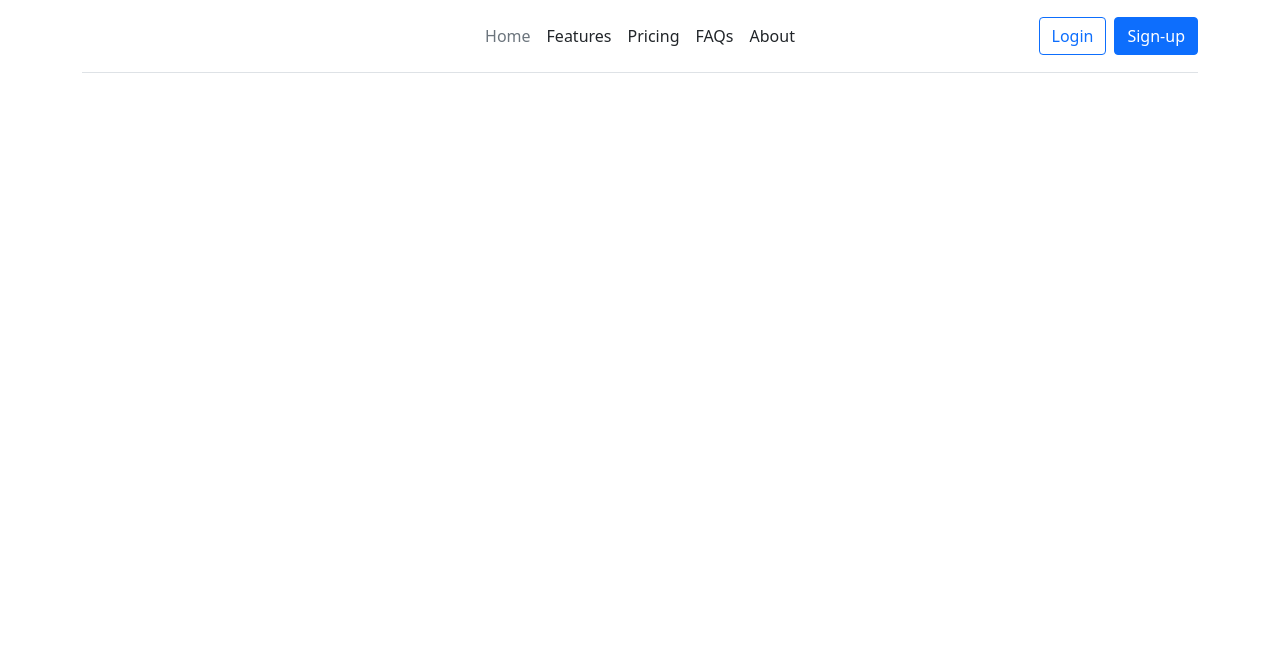
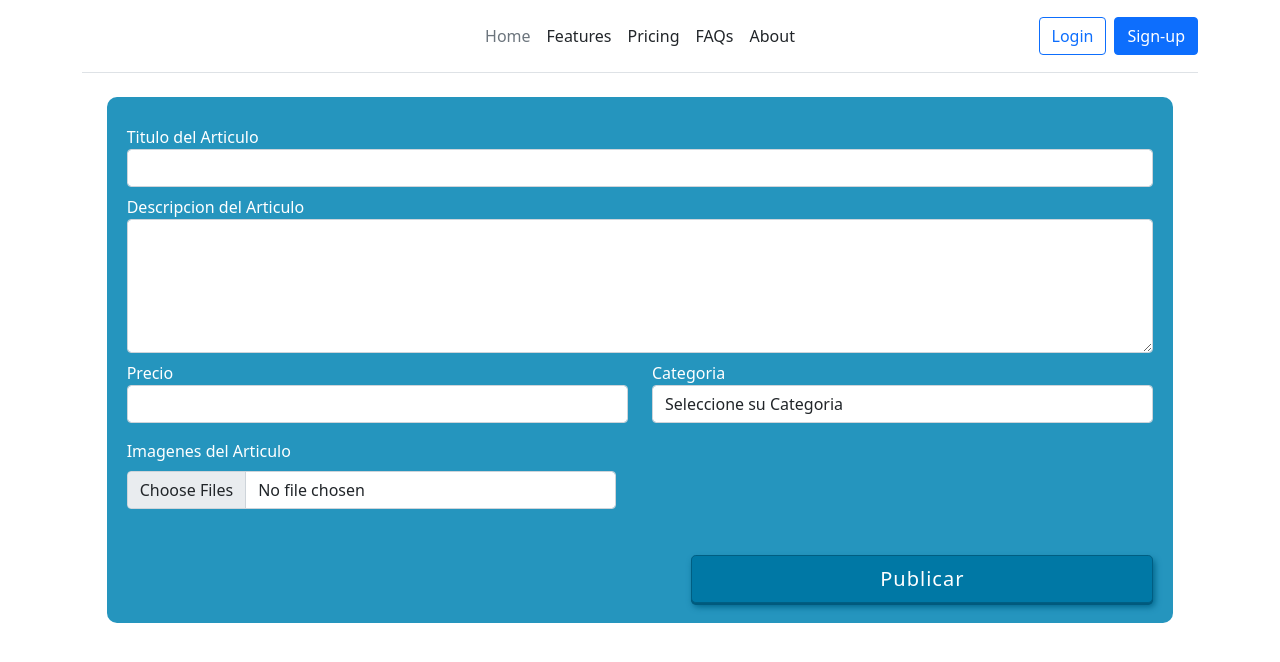
Before and after one commit to JebusAZ/ProyectoInmobiliaria, an Angular app: page / in a window 1280 px wide. Shown: the top 662 px of the page. Built offline with nearby package versions, Linux system fonts and the light colour scheme.

Commit message:
Integracion de formulario de publicacion

```diff
--- a/src/app/app.component.html
+++ b/src/app/app.component.html
@@ -18,3 +18,6 @@
     </div>
   </header>
 </div>
+<div>
+  <app-publish-form></app-publish-form>
+</div>
--- a/src/app/app.module.ts
+++ b/src/app/app.module.ts
@@ -2,10 +2,12 @@ import { NgModule } from '@angular/core';
 import { BrowserModule } from '@angular/platform-browser';
 
 import { AppComponent } from './app.component';
+import { PublishFormComponent } from './publish-form/publish-form.component';
 
 @NgModule({
   declarations: [
-    AppComponent
+    AppComponent,
+    PublishFormComponent
   ],
   imports: [
     BrowserModule
--- /dev/null
+++ b/src/app/publish-form/publish-form.component.html
@@ -0,0 +1,36 @@
+<form class="container col-10 my-3 " >
+    <div class="form-group my-2">
+      <label>Titulo del Articulo</label>
+      <input type="text" class="form-control"  placeholder="">
+    </div>
+    <div class="form-group my-2">
+      <label>Descripcion del Articulo</label>
+      <textarea class="form-control" rows="5"></textarea>
+    </div>
+    <div class="row my-2">
+      <div class="col-sm-6">
+        <label>Precio</label>
+        <br>
+        <input type="text" class="form-control"  placeholder="">
+      </div>
+      <div class="col-sm-6">
+        <label>Categoria</label>
+        <br>
+        <select class="custom-select form-control">
+          <option selected>Seleccione su Categoria</option>
+          <option value="1">One</option>
+          <option value="2">Two</option>
+          <option value="3">Three</option>
+        </select>
+      </div>
+    </div>
+    <div class="col-sm-6 row my-3 images" >
+      <div>
+        <label class="form-label ">Imagenes del Articulo</label>
+        <input class="form-control" accept="image/png, image/jpeg" type="file" multiple/>
+      </div>
+    </div>
+    <div class="d-flex flex-row-reverse">
+      <button type="submit" class="btn btn-primary btn-lg">Publicar</button>
+    </div>
+</form>
--- /dev/null
+++ b/src/app/publish-form/publish-form.component.scss
@@ -0,0 +1,33 @@
+$color:rgb(0, 109, 150, 1);
+
+form{
+    color: white;
+    background-color: rgb(37, 149, 190);
+    height: auto;
+    border-radius: 10px;
+    padding: 20px;
+}
+
+.btn{
+    background: lighten($color, 3%);
+    border: 1px solid darken($color, 4%);
+    box-shadow: 0px 2px 0 darken($color, 5%), 2px 4px 6px darken($color, 2%);
+    letter-spacing: 1px;
+    transition: all 150ms linear;
+    margin-top: 30px;
+    width: 45%;
+  }
+
+  .btn:hover {
+    background: darken($color, 1.5%);
+    border: 1px solid rgba(#000, .05);
+    box-shadow: 1px 1px 2px rgba(#fff, .2);
+    color: lighten($color, 10%);
+    text-decoration: none;
+    text-shadow: -1px -1px 0 darken($color, 9.5%);
+    transition: all 250ms linear;
+  }
+input[type="file"]{
+    border-color: none;
+    width: 100%;
+}
--- /dev/null
+++ b/src/app/publish-form/publish-form.component.ts
@@ -0,0 +1,17 @@
+import { Component, OnInit } from '@angular/core';
+
+
+@Component({
+  selector: 'app-publish-form',
+  templateUrl: './publish-form.component.html',
+  styleUrls: ['./publish-form.component.scss']
+
+})
+export class PublishFormComponent implements OnInit {
+
+  constructor() { }
+
+  ngOnInit(): void {
+  }
+
+}
```
Also changed, not shown: 2 other files (tests, documents, lock files or other folders).
